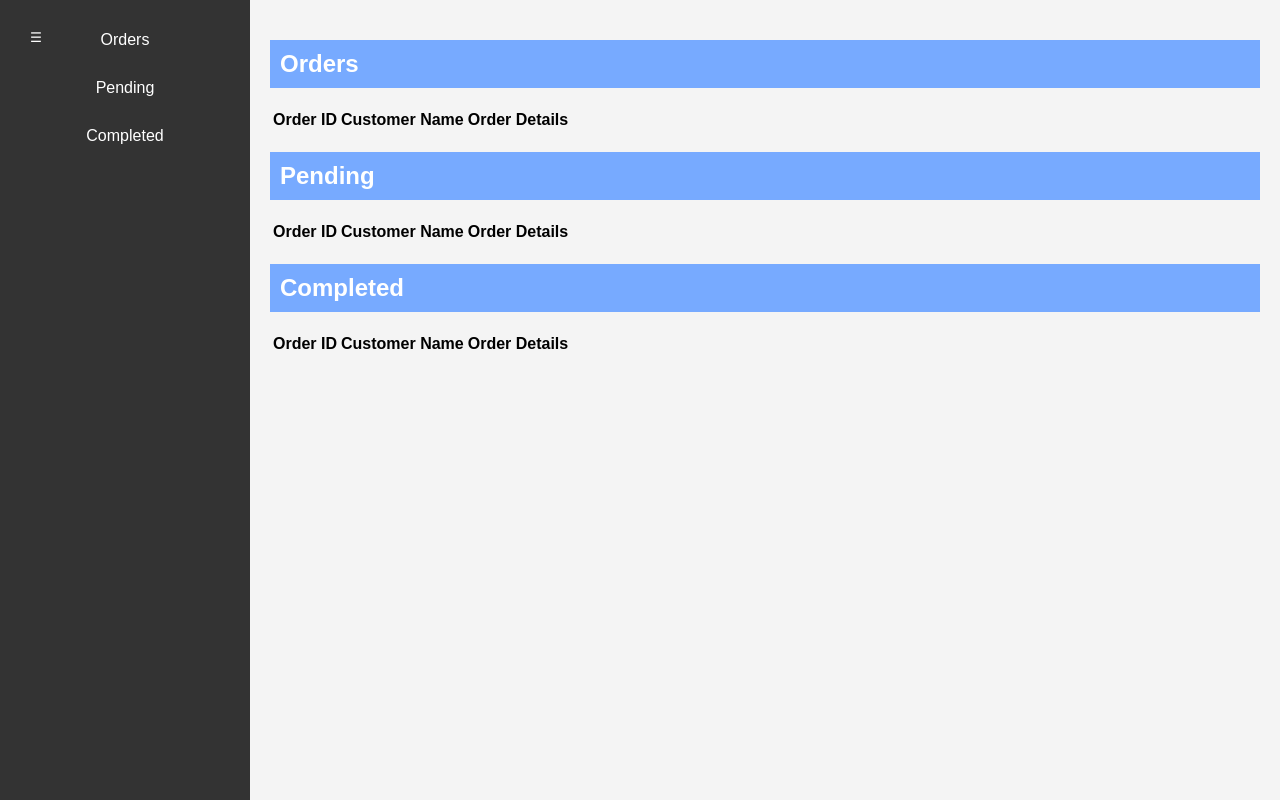
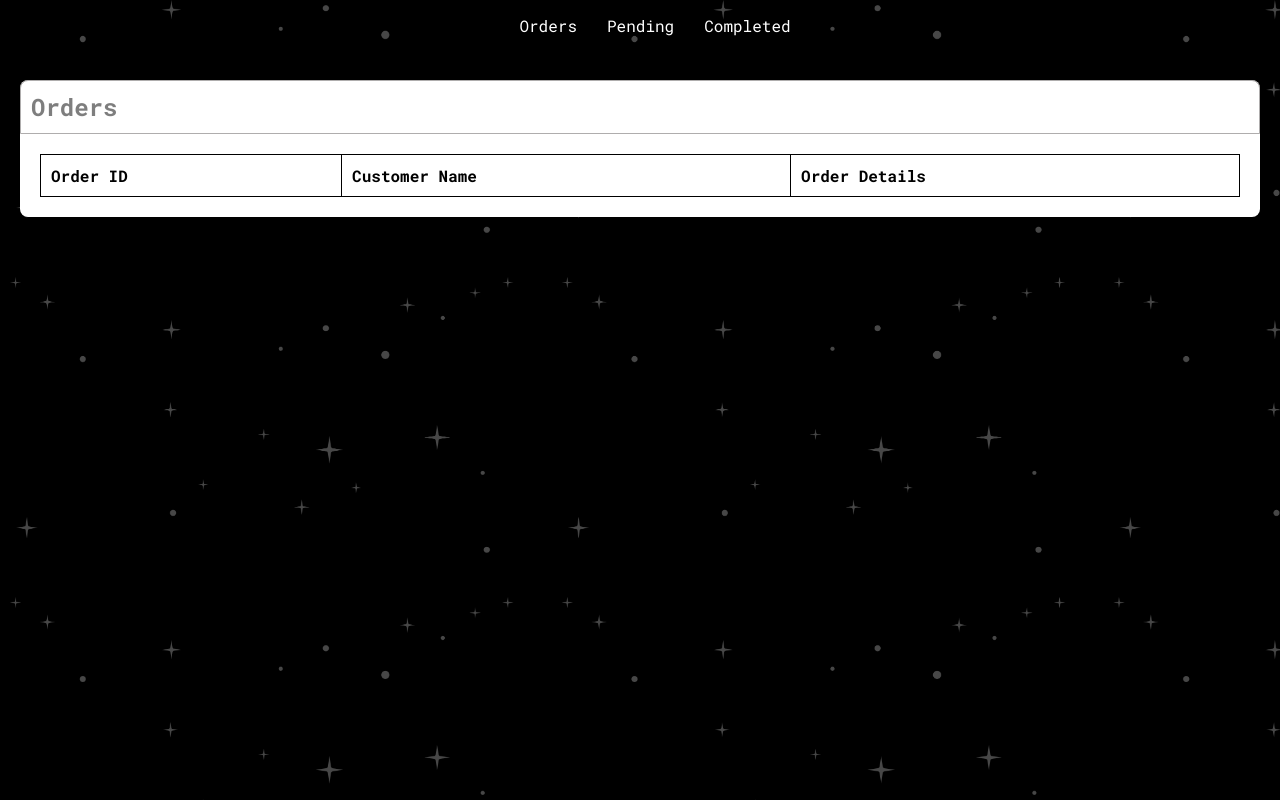
Before and after one commit to dariuuusss/E-merChandiSe, a PHP site: page /cart.php in a window 1280 px wide. Run offline with PHP 8.4, Linux system fonts and the light colour scheme; lists and menus that the app fills with data are empty.

Commit message:
updated cart and purchase modal note: no logout button

```diff
--- /dev/null
+++ b/cart.css
@@ -0,0 +1,133 @@
+@import url('https://fonts.googleapis.com/css2?family=Roboto+Mono:ital,wght@0,100..700;1,100..700&family=Ubuntu:ital,wght@0,300;0,400;0,500;0,700;1,300;1,400;1,500;1,700&display=swap');
+
+*{
+    font-family: "Roboto Mono", monospace;
+}
+
+body {
+    background: url('assets/images/Background-logo/Home.png') no-repeat center center fixed;
+    margin: 0;
+    padding: 0;
+    background-size: cover;
+    background-color: #f4f4f4;
+    scroll-behavior: smooth;
+    overflow-x: hidden;
+    min-height: 100vh;
+}
+
+
+.navbar {
+    background: transparent;
+    color: #fff;
+    padding: 15px;
+    text-align: center;
+    position: fixed;
+    width: 100%;
+    top: 0;
+    z-index: 1000;
+}
+.navbar ul {
+    list-style: none;
+    padding: 0;
+    margin: 0;
+    display: flex;
+    justify-content: center;
+}
+.navbar ul li {
+    margin: 0 15px;
+}
+
+.navbar ul li:after{
+    /* content: ''; */
+    transform: scaleX(0);
+    height: 2px;
+    bottom: 0;
+    left: 0;
+    background-color: #dfe5e8;
+    transition: transform 0.25s ease-out;
+}
+
+.navbar ul li:hover::after {
+    transform: scaleX(1);
+}
+
+.navbar ul li ::after{
+    transform-origin: bottom left;
+}
+
+.navbar ul li a {
+    color: #fff;
+    text-decoration: none;
+    font-size: 16px;
+    cursor: pointer;
+}
+.container {
+    padding: 80px 20px 20px 20px;
+}
+.section {
+    margin-bottom: 20px;
+    background: #fff;
+    padding: 20px;
+    border-radius: 8px;
+    box-shadow: 0 0 10px rgba(0, 0, 0, 0.1);
+    display: none;
+}
+.section.active {
+    display: block;
+}
+.section h2 {
+    border: 1px solid #615d5d;
+    background: transparent;
+    opacity: 0.5;
+    color: #000000;
+    padding: 10px;
+    border-radius: 8px 8px 0 0;
+    margin: -20px -20px 20px -20px;
+}
+.section form input, .section form textarea {
+    width: 100%;
+    padding: 10px;
+    margin: 5px 0;
+    border: 1px solid #ccc;
+    border-radius: 4px;
+}
+.section form input[type="submit"] {
+    background: #333;
+    color: #fff;
+    border: 0;
+    cursor: pointer;
+    padding: 10px 20px;
+    border-radius: 4px;
+    /* transition: background 0.3s; */
+}
+.section form input[type="submit"]:hover {
+    background: #555;
+}
+table {
+    border-radius: 5px;
+    width: 100%;
+    border-collapse: collapse;
+    margin-top: 20px;
+}
+table, th, td {
+    border-radius: 5px;
+    border: 1px solid #000000;
+}
+th, td {
+    border-radius: 5px;
+    padding: 10px;
+    text-align: left;
+}
+th {
+    border-radius: 10px;
+    background: transparent;
+    color: #000000;
+}
+@media (max-width: 768px) {
+    .navbar ul {
+        flex-direction: column;
+    }
+    .navbar ul li {
+        margin: 10px 0;
+    }
+}
--- a/cart.php
+++ b/cart.php
@@ -3,87 +3,20 @@
 <head>
     <meta charset="UTF-8">
     <meta name="viewport" content="width=device-width, initial-scale=1.0">
-    <title>Dashboard</title>
-    <style>
-        body {
-            font-family: Arial, sans-serif;
-            margin: 0;
-            padding: 0;
-            background-color: #f4f4f4;
-        }
-        .container {
-            display: flex;
-        }
-        .sidebar {
-            width: 250px;
-            background: #333;
-            color: #fff;
-            height: 100vh;
-            transition: width 0.3s;
-        }
-        .sidebar.hidden {
-            width: 0;
-        }
-        .sidebar ul {
-            list-style: none;
-            padding: 0;
-        }
-        .sidebar ul li {
-            padding: 15px;
-            text-align: center;
-        }
-        .sidebar ul li a {
-            color: #fff;
-            text-decoration: none;
-            display: block;
-        }
-        .main-content {
-            flex: 1;
-            padding: 20px;
-        }
-        .toggle-btn {
-            position: absolute;
-            top: 20px;
-            left: 20px;
-            background: #333;
-            color: #fff;
-            border: none;
-            padding: 10px;
-            cursor: pointer;
-        }
-        .section {
-            margin-bottom: 20px;
-        }
-        .section h2 {
-            background: #77aaff;
-            color: #fff;
-            padding: 10px;
-        }
-        .section form input, .section form textarea {
-            width: 100%;
-            padding: 10px;
-            margin: 5px 0;
-        }
-        .section form input[type="submit"] {
-            background: #333;
-            color: #fff;
-            border: 0;
-            cursor: pointer;
-        }
-    </style>
+    <title>Responsive Dashboard</title>
+    <link href="https://fonts.googleapis.com/css2?family=Roboto:wght@400;700&display=swap" rel="stylesheet">
+    <link rel="stylesheet" href="cart.css">
 </head>
 <body>
-    <button class="toggle-btn" onclick="toggleSidebar()">☰</button>
-    <div class="container">
-        <div class="sidebar" id="sidebar">
+    <div class="navbar">
         <ul>
-                <li><a href="#orders">Orders</a></li>
-                <li><a href="#pending">Pending</a></li>
-                <li><a href="#completed">Completed</a></li>
+            <li><a onclick="showSection('orders')">Orders</a></li>
+            <li><a onclick="showSection('pending')">Pending</a></li>
+            <li><a onclick="showSection('completed')">Completed</a></li>
         </ul>
     </div>
-        <div class="main-content">
-            <div id="orders" class="section">
+    <div class="container">
+        <div id="orders" class="section active">
             <h2>Orders</h2>
             <table>
                 <thead>
@@ -94,7 +27,7 @@
                     </tr>
                 </thead>
                 <tbody>
-                        <!-- Completed orders will go here -->
+
                 </tbody>
             </table>
         </div>
@@ -129,10 +62,13 @@
             </table>
         </div>
     </div>
-    </div>
     <script>
-        function toggleSidebar() {
-            document.getElementById('sidebar').classList.toggle('hidden');
+        function showSection(sectionId) {
+            const sections = document.querySelectorAll('.section');
+            sections.forEach(section => {
+                section.classList.remove('active');
+            });
+            document.getElementById(sectionId).classList.add('active');
         }
     </script>
 </body>
```
Also changed, not shown: assets/css/merch-style.css (+18 -11 lines), merch-files/ACCeSS.php (+7 -7 lines), merch-files/Chess.php (+16 -19 lines), merch-files/CircuITs.php (+15 -18 lines), merch-files/Storm.php (+16 -19 lines), merch-files/SymBIOsis.php (+15 -18 lines), merch-files/csc2.php (+15 -18 lines). Lines whose indentation alone changed are shown as unchanged.
